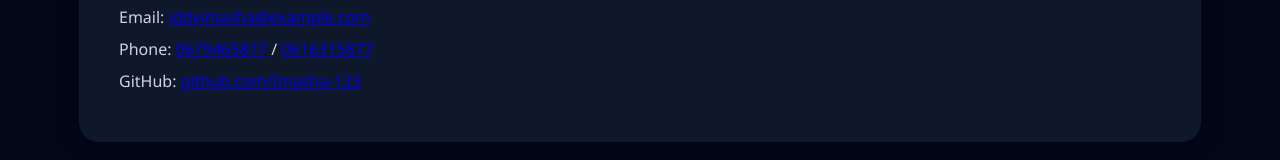
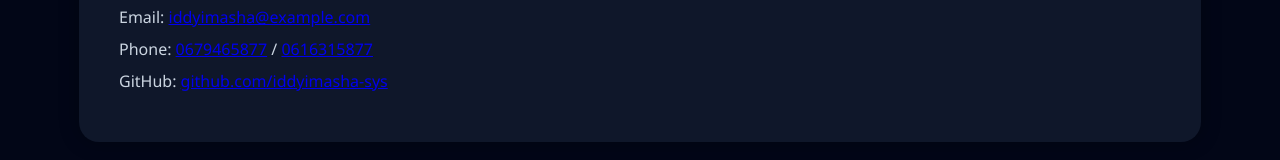
Before and after one commit to iddyimasha-sys/person-portfolio, a React (Vite) app: page / in a window 1280 px wide. Shown: the part 2150-2310 px from the top of the page. Built offline with nearby package versions, Linux system fonts and the light colour scheme.

Commit message:
updated portfolio design

```diff
--- a/src/App.jsx
+++ b/src/App.jsx
@@ -130,7 +130,7 @@ function App() {
 
         <p>Email: <a href="mailto:iddyimasha@example.com">iddyimasha@example.com</a></p>
         <p>Phone: <a href="tel:+256679465877">0679465877</a> / <a href="tel:+256616315877">0616315877</a></p>
-        <p>GitHub: <a href="https://github.com/Imasha-123" target="_blank" rel="noreferrer">github.com/Imasha-123</a></p>
+        <p>GitHub: <a href="https://github.com/iddyimasha-sys" target="_blank" rel="noreferrer">github.com/iddyimasha-sys</a></p>
       </section>
 
       <footer className="footer">
```
